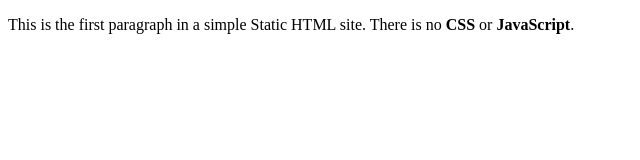
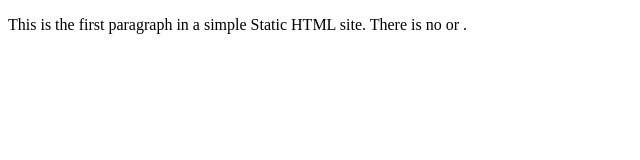
Before and after one commit to zhouji1993/static, a plain HTML site: page index.html in a window 1280 px wide. Shown: the whole page, without its empty margins (0-640 px from the left). Drawn offline with Linux system fonts and the light colour scheme.

Commit message:
Update index.html

```diff
--- a/index.html
+++ b/index.html
@@ -4,6 +4,6 @@
     <title>Static HTML Site</title>
   </head>
   <body>
-    <p>This is the first paragraph in a simple Static HTML site. There is no <strong>CSS</strong> or <strong>JavaScript</strong>.</p>
+    <p>This is the first paragraph in a simple Static HTML site. There is no <script>CSS</script> or <script>JavaScript</script>.</p>
   </body>
 </html>
```
